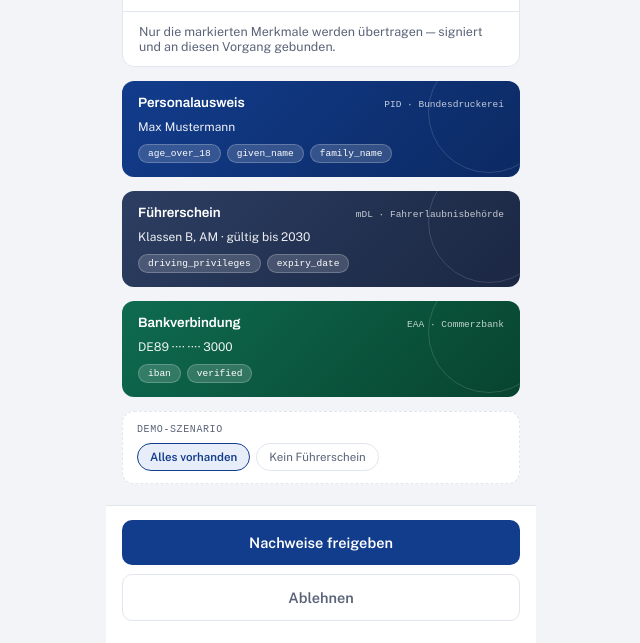
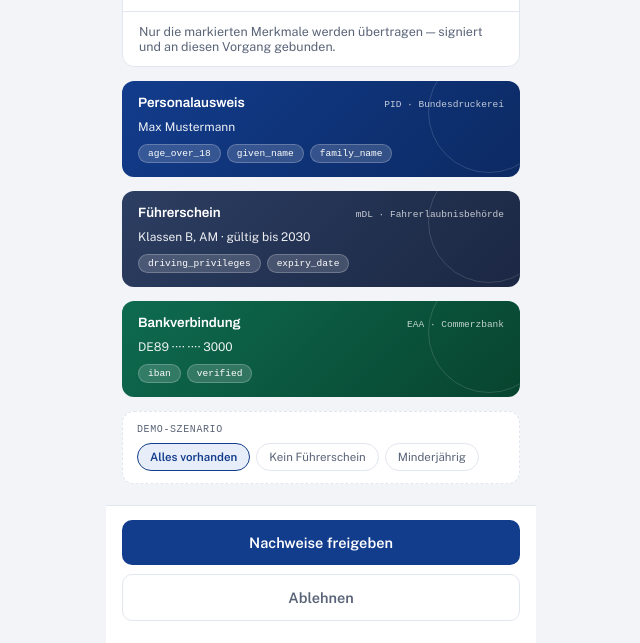
Before and after one commit to Enes444/eudi-wallet-poc-, a plain HTML site: page frontend/wallet-simulator.html in a window 1280 px wide. Shown: the part 157-800 px from the top of the page, without its empty margins (319-959 px from the left). Drawn offline with nearby package versions, Linux system fonts and the light colour scheme; a web font is replaced by a local one.

Commit message:
Wallet-Simulator: Minderjährig-Szenario wieder hinzufügen (nur auf der Startseite auf 2 Szenarien reduziert)

```diff
--- a/frontend/wallet-simulator.html
+++ b/frontend/wallet-simulator.html
@@ -120,6 +120,7 @@ main{flex:1;padding:16px;display:flex;flex-direction:column;gap:14px}
     <div class="sc-row" role="group">
       <button class="sc" data-sc="success" aria-pressed="true">Alles vorhanden</button>
       <button class="sc" data-sc="no_license" aria-pressed="false">Kein Führerschein</button>
+      <button class="sc" data-sc="underage" aria-pressed="false">Minderjährig</button>
     </div>
   </div>
 </main>
```
